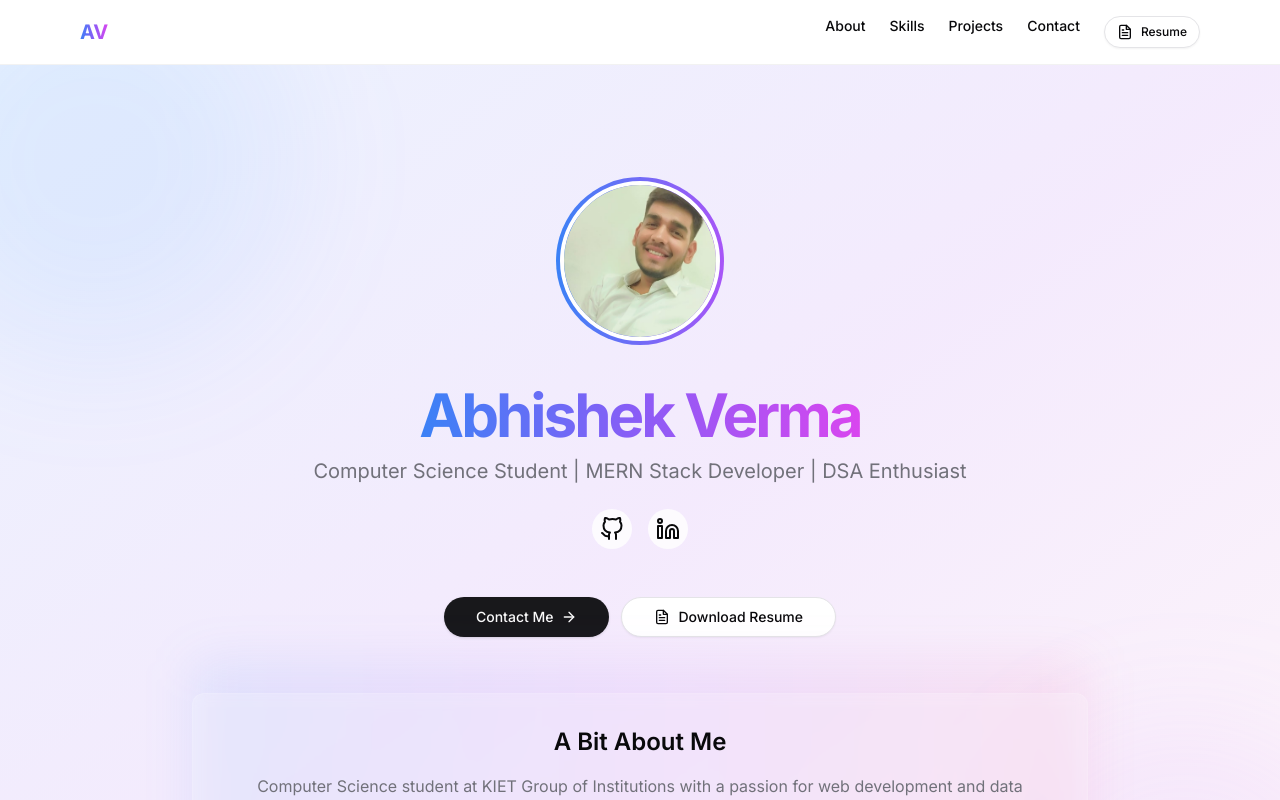
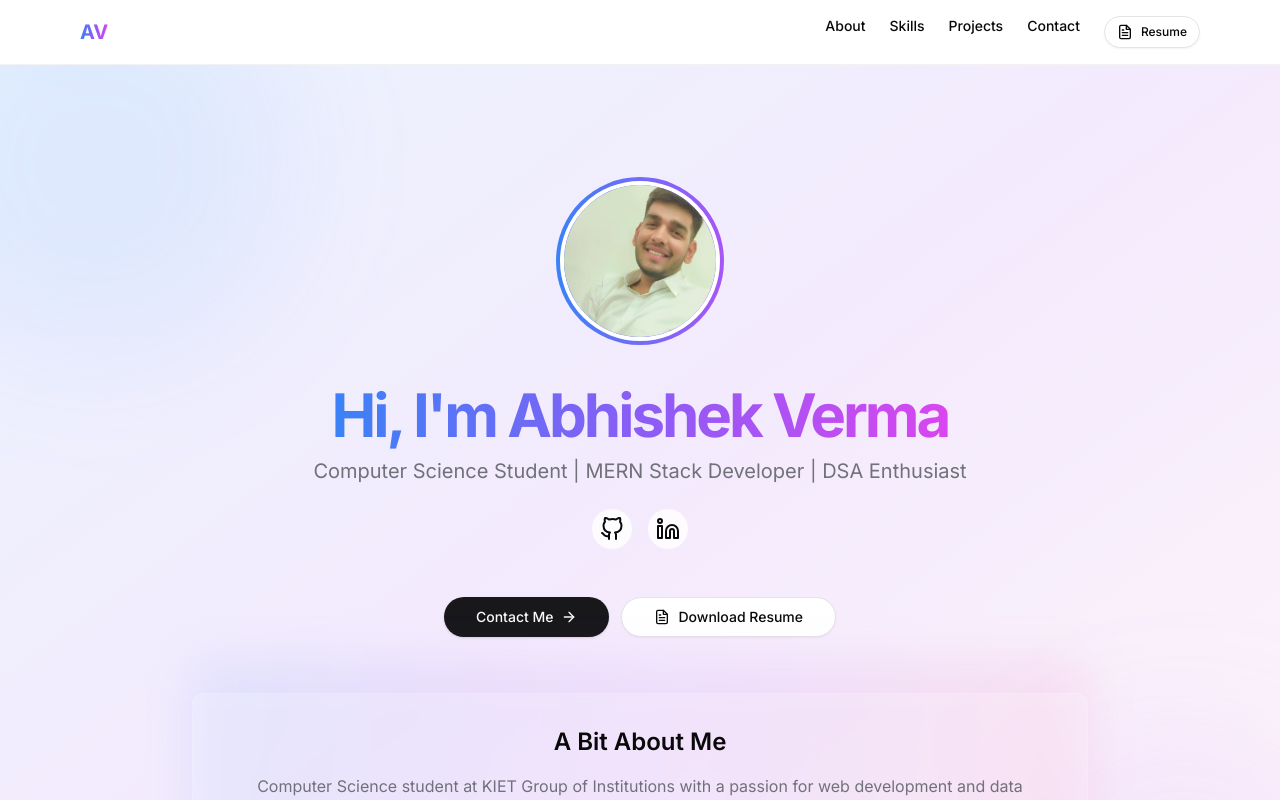
Before and after one commit to Abhishhek-Verma/Portfolio-Website, a Next.js app: page / in a window 1280 px wide. Shown: the top 800 px of the page. Built offline with nearby package versions, Linux system fonts and the light colour scheme.

Commit message:
Update HeroSection.tsx

```diff
--- a/src/components/sections/HeroSection.tsx
+++ b/src/components/sections/HeroSection.tsx
@@ -35,7 +35,7 @@ export default function HeroSection() {
             className="space-y-3"
           >
             <h1 className="text-4xl font-bold tracking-tighter sm:text-5xl md:text-6xl">
-              <span className="text-gradient">Abhishek Verma</span>
+              <span className="text-gradient">Hi, I'm Abhishek Verma</span>
             </h1>
 
             <p className="max-w-[700px] text-lg text-muted-foreground md:text-xl">
```
